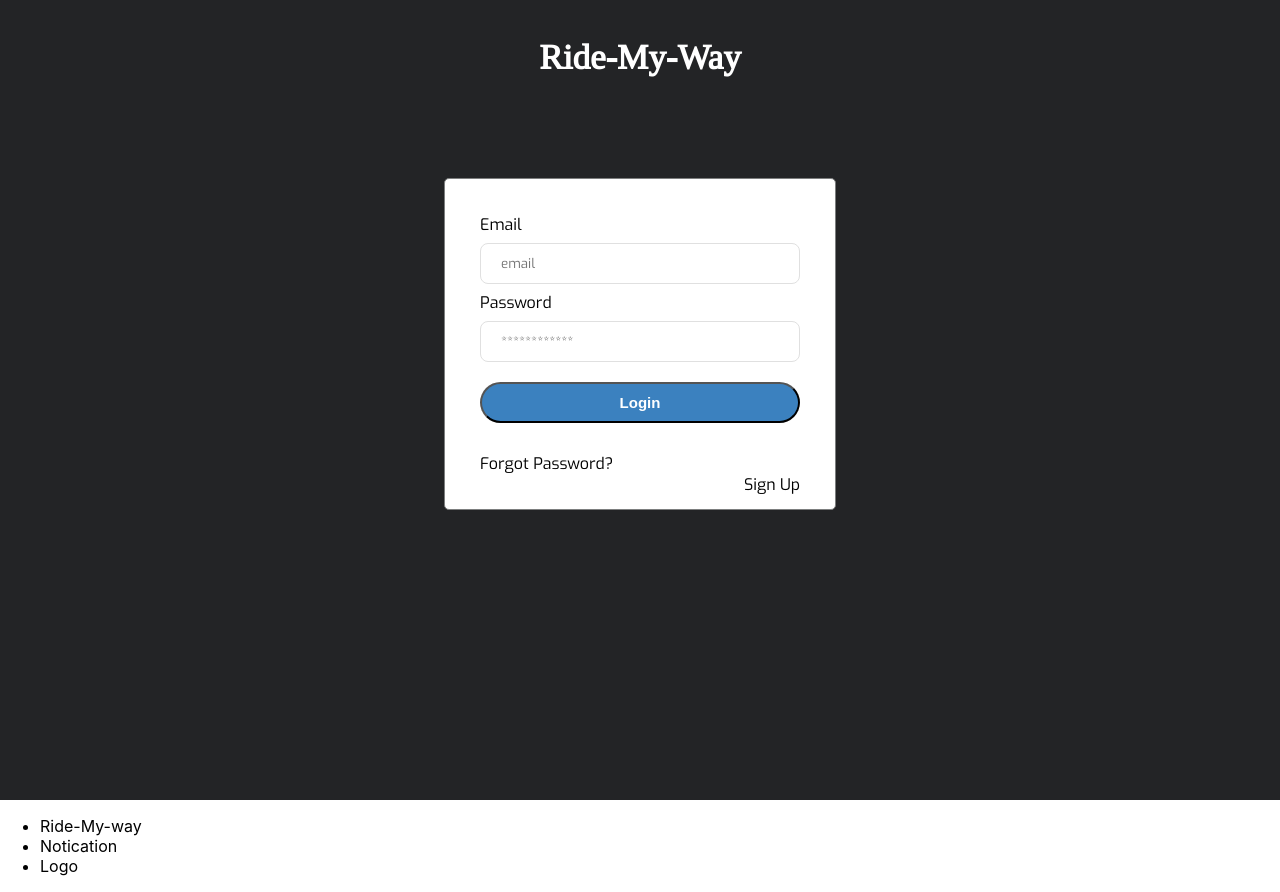
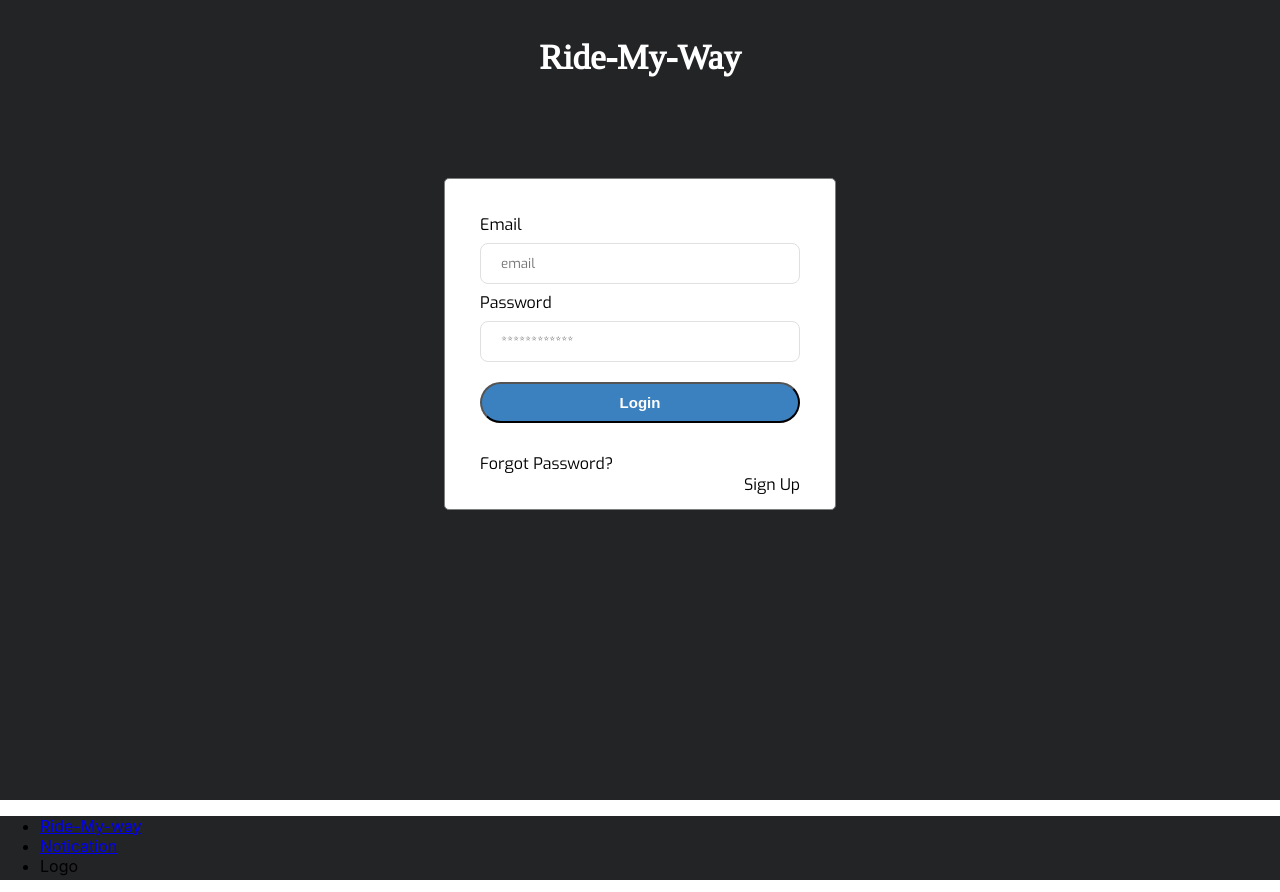
Before and after one commit to chrisoemma/ride-my-way, a React (Create React App) app in the folder front-end/: page / in a window 1280 px wide. Built offline with nearby package versions, Linux system fonts and the light colour scheme.

Commit message:
Add a tag in navbar links

```diff
--- a/front-end/src/App.css
+++ b/front-end/src/App.css
@@ -92,3 +92,7 @@ input[type="password"],
   font-family: "Exo", sans-serif;
   font-size: 15px;
 }
+.navbar {
+  height: 8vmin;
+  background-color: #232426;
+}
--- a/front-end/src/components/layouts/Navbar.js
+++ b/front-end/src/components/layouts/Navbar.js
@@ -8,10 +8,10 @@ export class Navbar extends Component {
                     <nav>
                         <ul>
                             <div className="brand">
-                                <li>Ride-My-way</li>
+                                <li><a href="/">Ride-My-way</a></li>
                             </div>
-                            <li>Notication</li>
-                            <li>Logo</li>
+                            <li><a href="#">Notication</a></li>
+                            <li><a>Logo</a></li>
                         </ul>
                     </nav>
                 </header>
```
